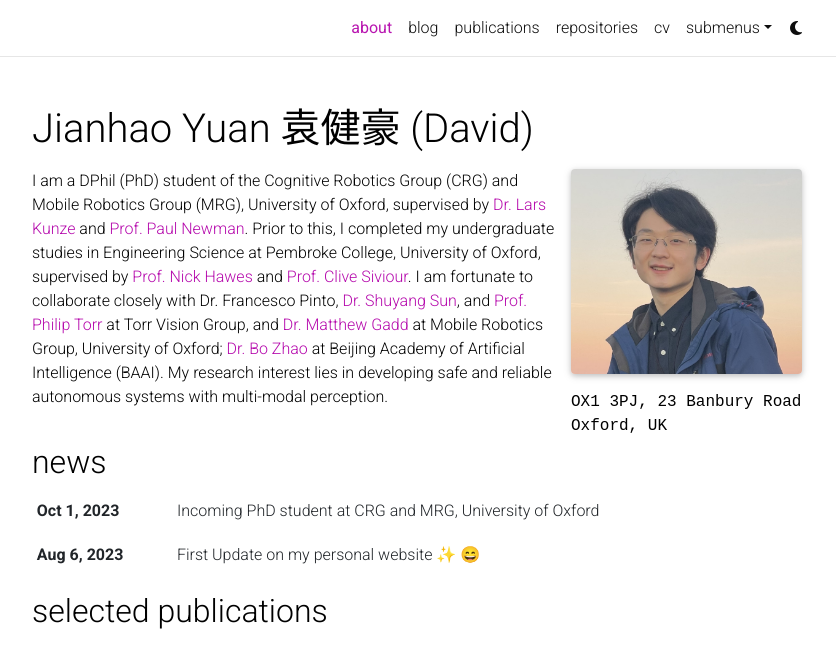
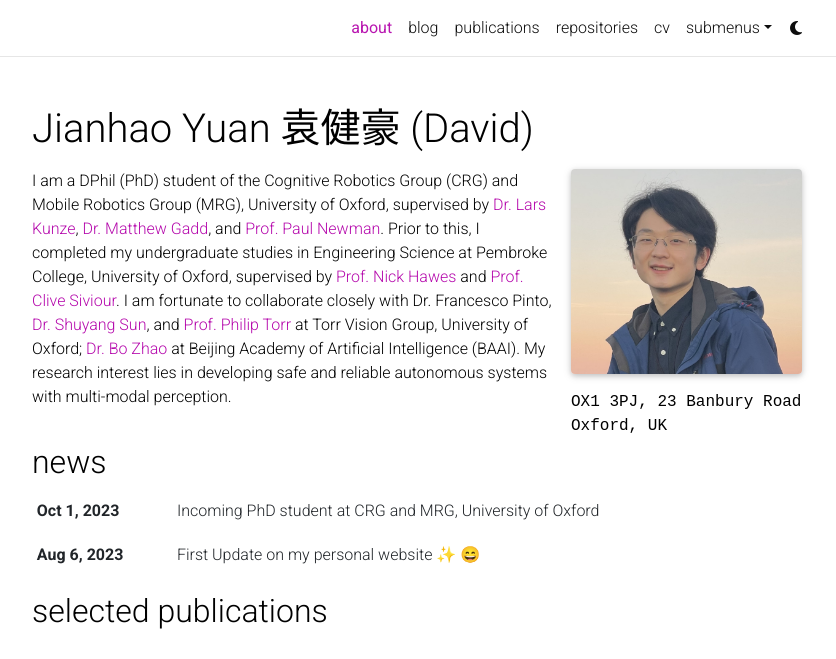
Before and after one commit to YuanJianhao508/YuanJianhao508.github.io, a Jekyll site: the page built from _pages/about.md, in a window 1280 px wide and 948 px high, cut to the strip 0-659 px from the top of the window. Shown: the whole strip, without its empty margins (223-1059 px from the left). Built offline with Jekyll 4.4.1, drawn with Linux system fonts in a browser that asks for light colours; full-size pictures stand in for the smaller copies a plugin makes; emoji names are drawn with the system emoji font; comment, search, counter and statistics services are not loaded; a style sheet for code colours, icons or effects is not loaded.

Commit message:
update matt

```diff
--- a/_pages/about.md
+++ b/_pages/about.md
@@ -18,7 +18,7 @@ selected_papers: true # includes a list of papers marked as "selected={true}"
 social: true  # includes social icons at the bottom of the page
 ---
 
-I am a DPhil (PhD) student of the Cognitive Robotics Group (CRG) and Mobile Robotics Group (MRG), University of Oxford, supervised by [Dr. Lars Kunze](https://ori.ox.ac.uk/people/lars-kunze/) and [Prof. Paul Newman](https://www.ori.ox.ac.uk/people/paul-newman/). Prior to this, I completed my undergraduate studies in Engineering Science at Pembroke College, University of Oxford, supervised by [Prof. Nick Hawes](https://www.robots.ox.ac.uk/~nickh/) and [Prof. Clive Siviour](https://eng.ox.ac.uk/people/clive-siviour/). I am fortunate to collaborate closely with Dr. Francesco Pinto, [Dr. Shuyang Sun](https://kevin-ssy.github.io/), and [Prof. Philip Torr](https://www.robots.ox.ac.uk/~phst/) at Torr Vision Group, and [Dr. Matthew Gadd](https://mttgdd.github.io/) at Mobile Robotics Group, University of Oxford; [Dr. Bo Zhao](https://www.bozhao.me/) at Beijing Academy of Artificial Intelligence (BAAI). My research interest lies in developing safe and reliable autonomous systems with multi-modal perception.
+I am a DPhil (PhD) student of the Cognitive Robotics Group (CRG) and Mobile Robotics Group (MRG), University of Oxford, supervised by [Dr. Lars Kunze](https://ori.ox.ac.uk/people/lars-kunze/), [Dr. Matthew Gadd](https://mttgdd.github.io/), and [Prof. Paul Newman](https://www.ori.ox.ac.uk/people/paul-newman/). Prior to this, I completed my undergraduate studies in Engineering Science at Pembroke College, University of Oxford, supervised by [Prof. Nick Hawes](https://www.robots.ox.ac.uk/~nickh/) and [Prof. Clive Siviour](https://eng.ox.ac.uk/people/clive-siviour/). I am fortunate to collaborate closely with Dr. Francesco Pinto, [Dr. Shuyang Sun](https://kevin-ssy.github.io/), and [Prof. Philip Torr](https://www.robots.ox.ac.uk/~phst/) at Torr Vision Group, University of Oxford; [Dr. Bo Zhao](https://www.bozhao.me/) at Beijing Academy of Artificial Intelligence (BAAI). My research interest lies in developing safe and reliable autonomous systems with multi-modal perception.
 
 <!-- Test Tese. Tell the world about yourself. Link to your favorite [subreddit](http://reddit.com). You can put a picture in, too. The code is already in, just name your picture `prof_pic.jpg` and put it in the `img/` folder.
 
```
